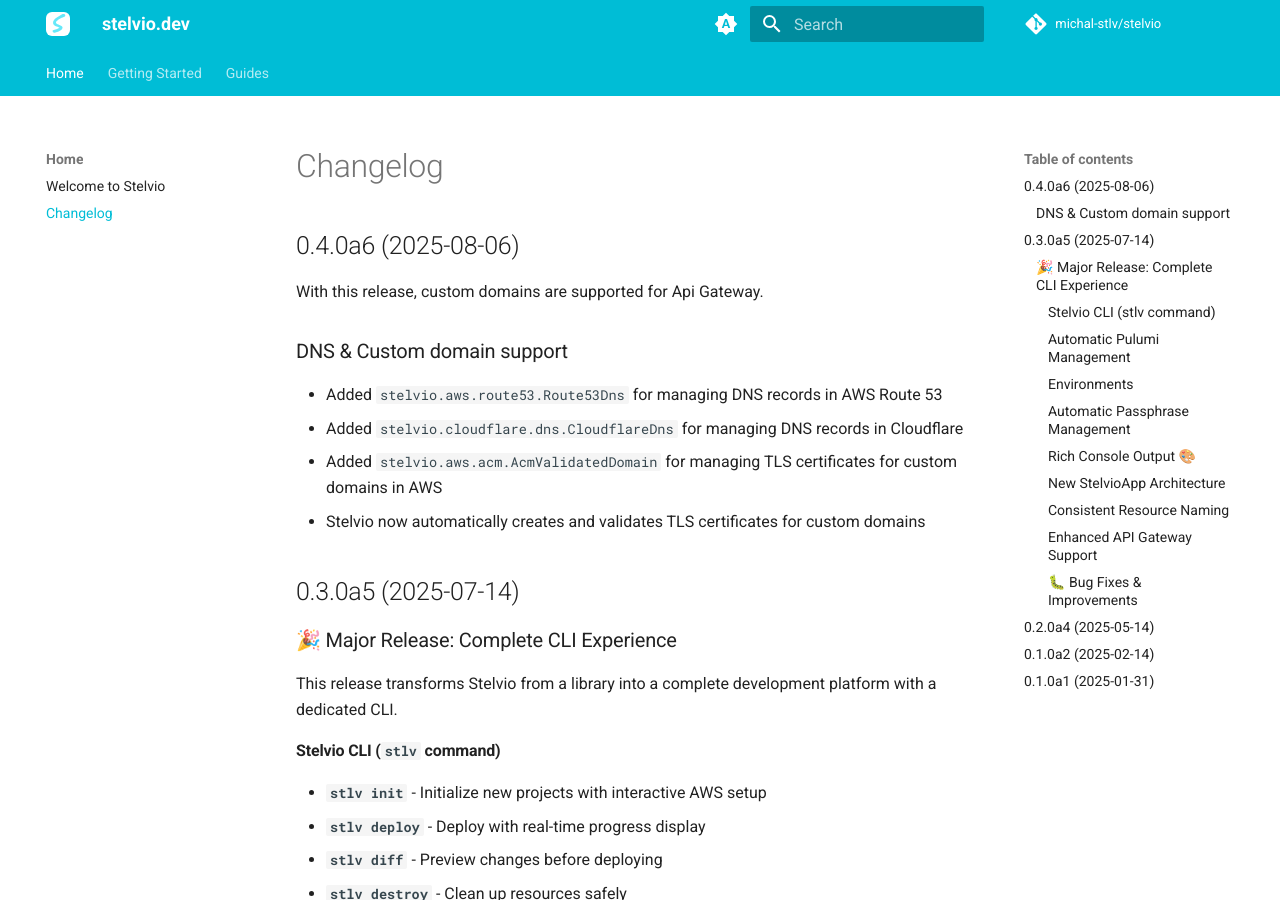
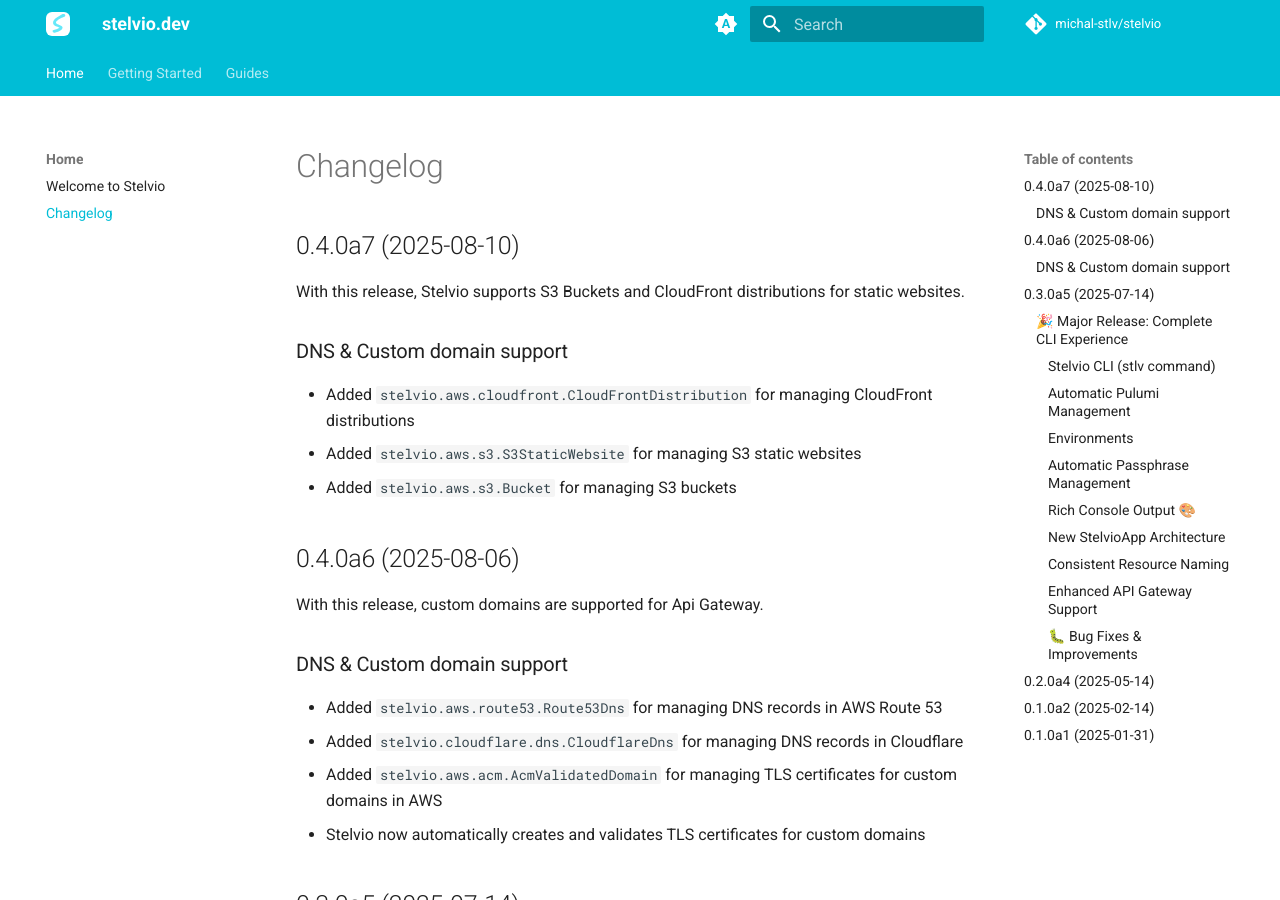
Before and after one commit to stelviodev/stelvio, an MkDocs documentation site: the page built from docs/changelog.md, in a window 1280 px wide and 900 px high. Built offline with MkDocs 1.6.1 and Material for MkDocs 9.7.7, drawn with Linux system fonts in a browser that asks for light colours; comment, search, counter and statistics services are not loaded.

Commit message:
Add docs stub for S3

```diff
--- a/docs/changelog.md
+++ b/docs/changelog.md
@@ -1,4 +1,13 @@
 # Changelog
+
+## 0.4.0a7 (2025-08-10)
+
+With this release, Stelvio supports S3 Buckets and CloudFront distributions for static websites.
+
+### DNS & Custom domain support
+- Added `stelvio.aws.cloudfront.CloudFrontDistribution` for managing CloudFront distributions
+- Added `stelvio.aws.s3.S3StaticWebsite` for managing S3 static websites
+- Added `stelvio.aws.s3.Bucket` for managing S3 buckets
 
 ## 0.4.0a6 (2025-08-06)
 
```
Also changed, not shown: docs/guides/s3.md (added, +56 -0 lines).
